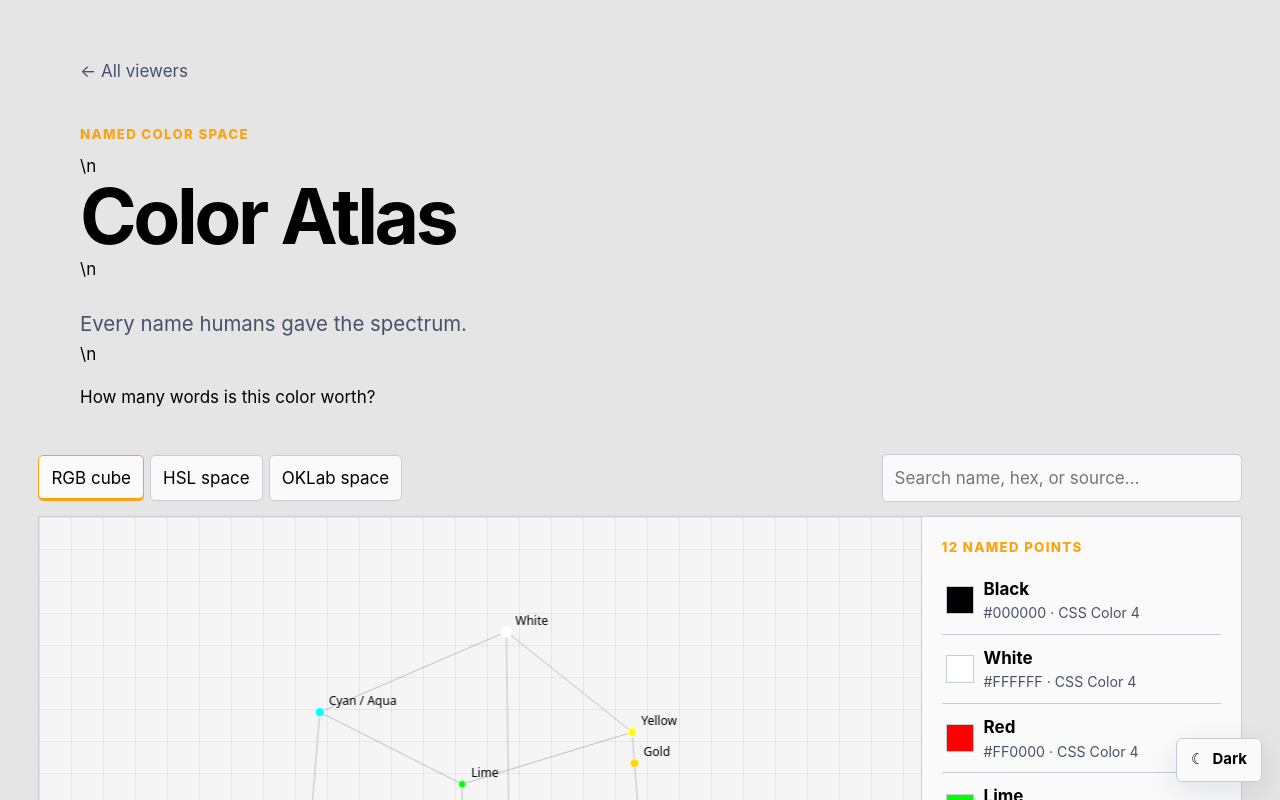
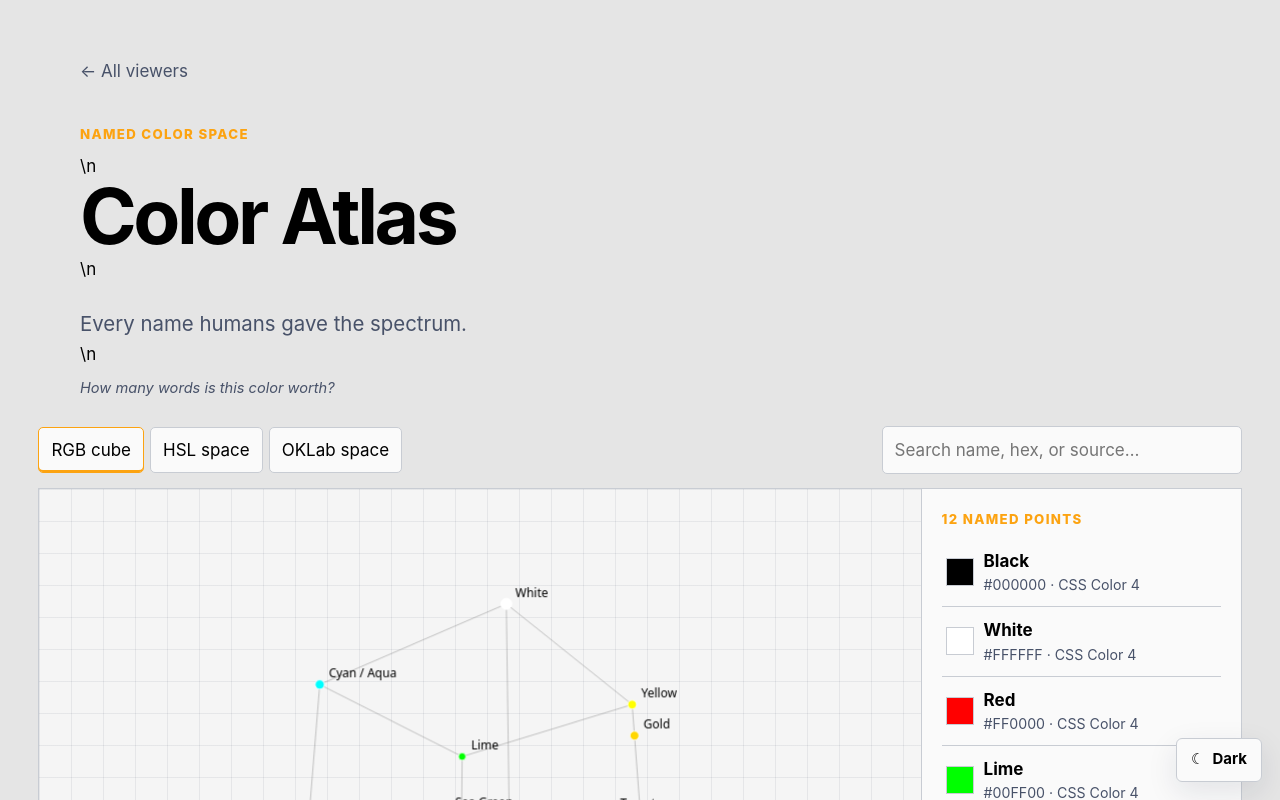
Before and after one commit to TennisGazelle/static-viewers, a React (Vite) app: page /color-atlas in a window 1280 px wide. Shown: the top 800 px of the page. Built offline with nearby package versions, Linux system fonts and the light colour scheme.

Commit message:
Style Color Atlas thematic copy

```diff
--- a/src/index.css
+++ b/src/index.css
@@ -830,3 +830,5 @@ select:focus-visible {
 .color-atlas-stage canvas { cursor:grab; touch-action:none; }
 .color-atlas-stage canvas:active { cursor:grabbing; }
 .color-atlas-hint { position:absolute; left:16px; bottom:10px; margin:0; padding:5px 8px; border:1px solid var(--color-border); background:var(--color-overlay); color:var(--color-text-secondary); font-size:.75rem; pointer-events:none; }
+
+.color-atlas-question { margin:10px 0 0; color:var(--color-text-secondary); font-size:.86rem; font-style:italic; }
```
